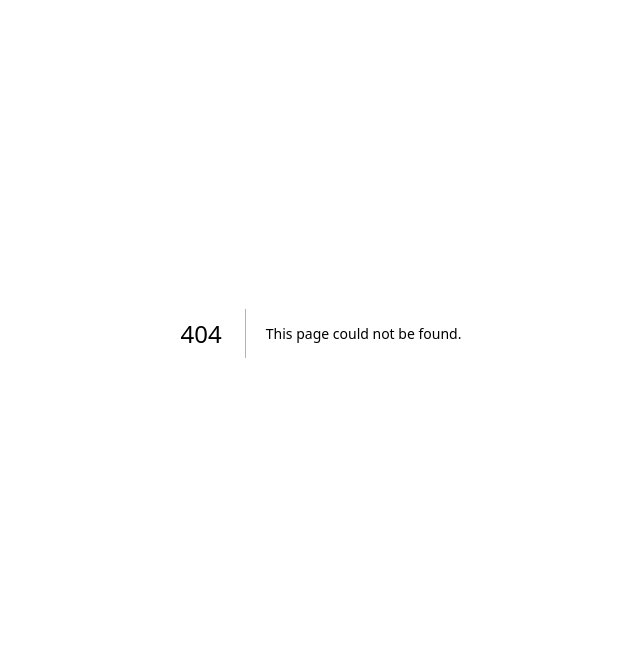
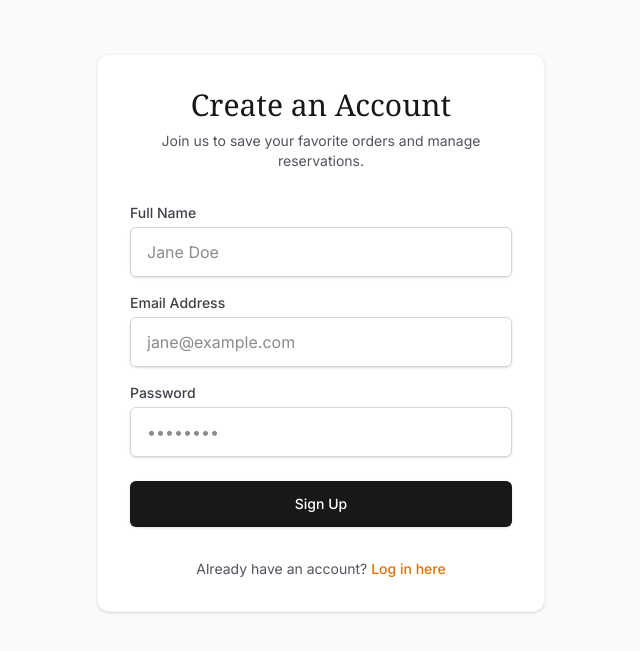
Before and after one commit to Jabir-Ahmed-43/Savor-Restaurant, a Next.js app: page /register in a window 1280 px wide. Before the commit this address had no page. Shown: the part 147-798 px from the top of the page, without its empty margins (319-959 px from the left). Built offline with nearby package versions, Linux system fonts and the light colour scheme.

Commit message:
Loading Menu done

```diff
--- /dev/null
+++ b/src/app/login/page.jsx
@@ -0,0 +1,72 @@
+// app/login/page.jsx
+import Link from "next/link";
+
+export default function LoginPage() {
+  return (
+    <main className="min-h-screen flex items-center justify-center bg-zinc-50 py-12 px-4 sm:px-6 lg:px-8">
+      <div className="max-w-md w-full space-y-8 bg-white p-8 rounded-xl shadow-sm border border-zinc-100">
+        <div className="text-center">
+          <h2 className="text-3xl font-serif text-zinc-900">Welcome Back</h2>
+          <p className="mt-2 text-sm text-zinc-600">
+            Sign in to your account to continue.
+          </p>
+        </div>
+
+        <form className="mt-8 space-y-6">
+          <div className="space-y-4">
+            <div>
+              <label className="block text-sm font-medium text-zinc-700 mb-1">
+                Email Address
+              </label>
+              <input
+                type="email"
+                name="email"
+                required
+                className="block w-full px-4 py-3 border border-zinc-300 rounded-md shadow-sm focus:outline-none focus:ring-amber-500 focus:border-amber-500"
+                placeholder="jane@example.com"
+              />
+            </div>
+
+            <div>
+              <div className="flex justify-between items-center mb-1">
+                <label className="block text-sm font-medium text-zinc-700">
+                  Password
+                </label>
+                <Link
+                  href="#"
+                  className="text-xs font-medium text-amber-600 hover:text-amber-700 transition-colors"
+                >
+                  Forgot password?
+                </Link>
+              </div>
+              <input
+                type="password"
+                name="password"
+                required
+                className="block w-full px-4 py-3 border border-zinc-300 rounded-md shadow-sm focus:outline-none focus:ring-amber-500 focus:border-amber-500"
+                placeholder="••••••••"
+              />
+            </div>
+          </div>
+
+          <button
+            type="submit"
+            className="w-full flex justify-center py-3 px-4 border border-transparent rounded-md shadow-sm text-sm font-medium text-white bg-zinc-900 hover:bg-amber-600 transition-colors focus:outline-none focus:ring-2 focus:ring-offset-2 focus:ring-amber-500"
+          >
+            Sign In
+          </button>
+        </form>
+
+        <p className="text-center text-sm text-zinc-600">
+          Don`&apos;`t have an account?{" "}
+          <Link
+            href="/register"
+            className="font-medium text-amber-600 hover:text-amber-700 transition-colors"
+          >
+            Sign up now
+          </Link>
+        </p>
+      </div>
+    </main>
+  );
+}
--- /dev/null
+++ b/src/app/menu/loading.jsx
@@ -0,0 +1,46 @@
+// app/menu/loading.jsx
+
+export default function LoadingMenu() {
+  return (
+    <main className="min-h-screen py-16 px-4 md:px-8 xl:px-12 max-w-screen-2xl mx-auto bg-zinc-50">
+      <div className="text-center mb-16 animate-pulse">
+        <div className="h-12 md:h-16 bg-zinc-200 rounded-md w-64 md:w-96 mx-auto mb-4"></div>
+        <div className="w-24 h-1 bg-zinc-200 mx-auto mb-6"></div>
+        <div className="h-6 bg-zinc-200 rounded-md w-full max-w-2xl mx-auto"></div>
+      </div>
+
+      <div className="space-y-20">
+        {[1, 2].map((categoryIndex) => (
+          <section key={categoryIndex} className="w-full">
+            <div className="h-8 w-40 bg-zinc-200 rounded-md mb-8 animate-pulse"></div>
+
+            <div className="grid grid-cols-1 md:grid-cols-2 xl:grid-cols-3 gap-8">
+              {[1, 2, 3].map((itemIndex) => (
+                <div
+                  key={itemIndex}
+                  className="flex flex-col bg-white rounded-xl overflow-hidden shadow-sm border border-zinc-100 animate-pulse"
+                >
+                  <div className="w-full h-56 sm:h-64 bg-zinc-200"></div>
+
+                  <div className="flex flex-col flex-1 p-6">
+                    <div className="flex justify-between items-start mb-4">
+                      <div className="h-6 bg-zinc-200 rounded w-1/2"></div>
+                      <div className="h-6 bg-zinc-200 rounded w-16"></div>
+                    </div>
+
+                    <div className="space-y-2 mb-8">
+                      <div className="h-4 bg-zinc-200 rounded w-full"></div>
+                      <div className="h-4 bg-zinc-200 rounded w-5/6"></div>
+                    </div>
+
+                    <div className="w-full h-12 mt-auto bg-zinc-200 rounded-lg"></div>
+                  </div>
+                </div>
+              ))}
+            </div>
+          </section>
+        ))}
+      </div>
+    </main>
+  );
+}
--- a/src/app/menu/page.jsx
+++ b/src/app/menu/page.jsx
@@ -3,6 +3,8 @@ import ItemCard from "\u0018\u0018@/components/ItemCard";
 import clientPromise from "../../../lib/mongodb";
 
 export default async function MenuPage() {
+  await new Promise((resolve) => setTimeout(resolve, 2000));
+
   const client = await clientPromise;
 
   const db = client.db("savor-rest");
@@ -13,8 +15,7 @@ export default async function MenuPage() {
     _id: item._id.toString(),
   }));
 
-  // It's best to log your data here, before the return statement!
-  console.log("Fetched Menu Items:", menuItems);
+  // console.log("Fetched Menu Items:", menuItems);
 
   const groupedMenu = menuItems.reduce((acc, item) => {
     if (!acc[item.category]) {
--- /dev/null
+++ b/src/app/register/page.jsx
@@ -0,0 +1,79 @@
+// app/register/page.jsx
+import Link from "next/link";
+
+export default function RegisterPage() {
+  return (
+    <main className="min-h-screen flex items-center justify-center bg-zinc-50 py-12 px-4 sm:px-6 lg:px-8">
+      <div className="max-w-md w-full space-y-8 bg-white p-8 rounded-xl shadow-sm border border-zinc-100">
+        <div className="text-center">
+          <h2 className="text-3xl font-serif text-zinc-900">
+            Create an Account
+          </h2>
+          <p className="mt-2 text-sm text-zinc-600">
+            Join us to save your favorite orders and manage reservations.
+          </p>
+        </div>
+
+        <form className="mt-8 space-y-6">
+          <div className="space-y-4">
+            <div>
+              <label className="block text-sm font-medium text-zinc-700 mb-1">
+                Full Name
+              </label>
+              <input
+                type="text"
+                name="name"
+                required
+                className="block w-full px-4 py-3 border border-zinc-300 rounded-md shadow-sm focus:outline-none focus:ring-amber-500 focus:border-amber-500"
+                placeholder="Jane Doe"
+              />
+            </div>
+
+            <div>
+              <label className="block text-sm font-medium text-zinc-700 mb-1">
+                Email Address
+              </label>
+              <input
+                type="email"
+                name="email"
+                required
+                className="block w-full px-4 py-3 border border-zinc-300 rounded-md shadow-sm focus:outline-none focus:ring-amber-500 focus:border-amber-500"
+                placeholder="jane@example.com"
+              />
+            </div>
+
+            <div>
+              <label className="block text-sm font-medium text-zinc-700 mb-1">
+                Password
+              </label>
+              <input
+                type="password"
+                name="password"
+                required
+                className="block w-full px-4 py-3 border border-zinc-300 rounded-md shadow-sm focus:outline-none focus:ring-amber-500 focus:border-amber-500"
+                placeholder="••••••••"
+              />
+            </div>
+          </div>
+
+          <button
+            type="submit"
+            className="w-full flex justify-center py-3 px-4 border border-transparent rounded-md shadow-sm text-sm font-medium text-white bg-zinc-900 hover:bg-amber-600 transition-colors focus:outline-none focus:ring-2 focus:ring-offset-2 focus:ring-amber-500"
+          >
+            Sign Up
+          </button>
+        </form>
+
+        <p className="text-center text-sm text-zinc-600">
+          Already have an account?{" "}
+          <Link
+            href="/login"
+            className="font-medium text-amber-600 hover:text-amber-700 transition-colors"
+          >
+            Log in here
+          </Link>
+        </p>
+      </div>
+    </main>
+  );
+}
--- a/src/components/Navbar.jsx
+++ b/src/components/Navbar.jsx
@@ -36,6 +36,12 @@ export default function Navbar() {
               className="text-zinc-300 hover:text-amber-500 transition-colors font-medium"
             >
               Menu
+            </Link>
+            <Link
+              href="/login"
+              className="text-zinc-300 hover:text-amber-500 transition-colors font-medium"
+            >
+              Login
             </Link>
             <Link
               href="/reservations"
```
